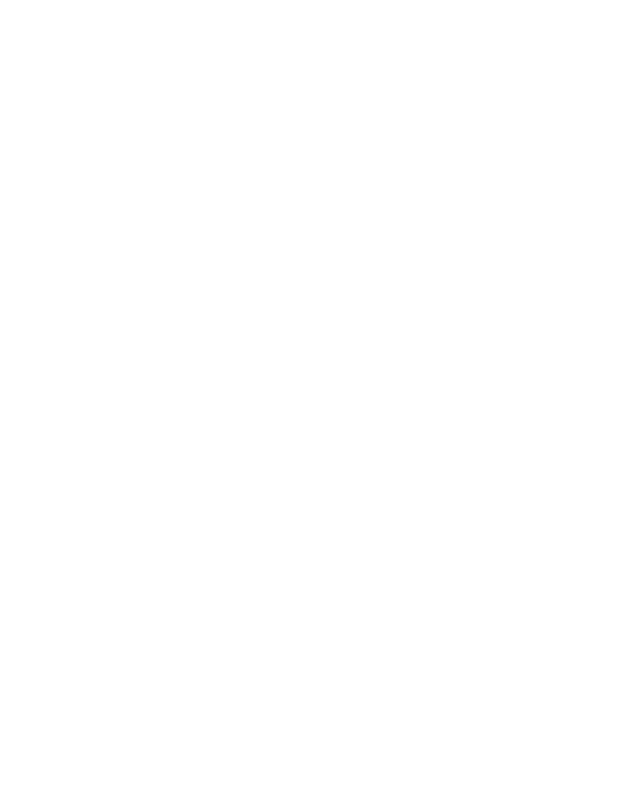
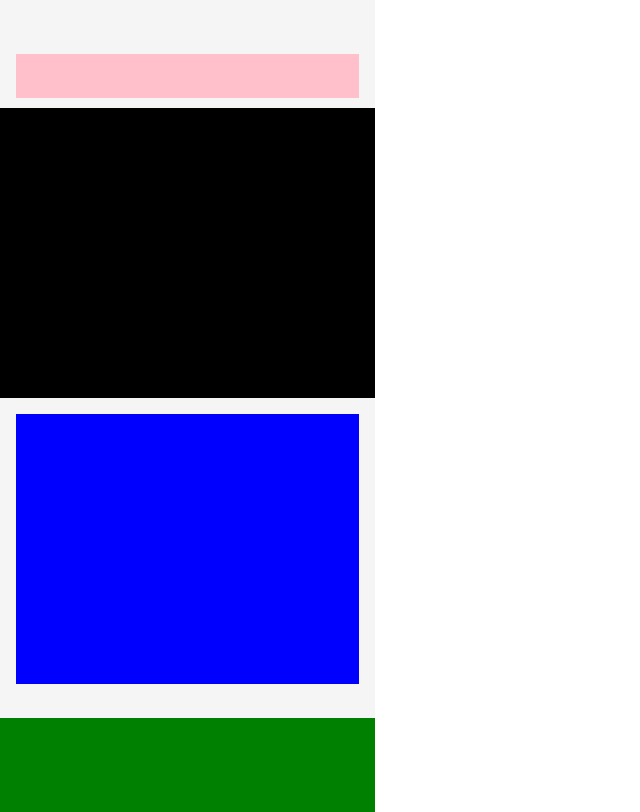
Before and after one commit to fafa123hua/flex, a website built with webpack: page src/Home.html in a window 1280 px wide. Shown: the whole page, without its empty margins (0-640 px from the left). Built offline with nearby package versions, Linux system fonts and the light colour scheme.

Commit message:
位置home头和两个待解决问题

```diff
--- a/src/Home.html
+++ b/src/Home.html
@@ -9,7 +9,27 @@
 </head>
 
 <body>
-
+    <!-- 本体 -->
+    <div class="home">
+        <!-- 头 -->
+        <div class="header">
+            <!-- 限制边框 -->
+            <div class="header-box">
+                <!-- 设置 -->
+                <div class="header-box-settings"></div>
+                <!-- 头像 -->
+                <div class="header-box-profile"></div>
+                <!-- 消息 -->
+                <div class="header-box-notification"></div>
+            </div>
+        </div>
+        <!-- 轮播图 -->
+        <div class="carousel"></div>
+        <!-- 按键 -->
+        <div class="buttons"></div>
+        <!-- 菜单栏 -->
+        <div class="menu"></div>
+    </div>
 </body>
 
 </html>
--- /dev/null
+++ b/src/css/Home.less
@@ -0,0 +1,57 @@
+* {
+	margin: 0;
+	padding: 0;
+}
+// 本体
+.home {
+	position: relative;
+	width: 375px;
+	height: 812px;
+	background: #f5f5f5;
+}
+// 头
+.header {
+	position: absolute;
+	width: 375px;
+	height: 64px;
+	left: 0px;
+	top: 44px;
+	// 子类flex布局
+	display: flex;
+	justify-content: center;
+	align-items: center;
+	// 限制边框
+	.header-box {
+		width: 343px;
+		height: 44px;
+		background-color: pink;
+	}
+}
+// 轮播图
+.carousel {
+	position: absolute;
+	width: 375px;
+	height: 290px;
+	left: 0px;
+	top: 108px;
+	background-color: black;
+}
+// 按键
+.buttons {
+	position: absolute;
+	width: 343px;
+	height: 270px;
+	left: 16px;
+	top: 414px;
+	background-color: blue;
+}
+// 菜单
+.menu {
+	position: absolute;
+	width: 375px;
+	height: 94px;
+	left: 0px;
+	top: 718px;
+	background-color: green;
+	// flex布局
+}
--- a/src/js/Home.js
+++ b/src/js/Home.js
@@ -1,2 +1 @@
-console.log('123')
-    // require('../css/Security.less')
+require('../css/Home.less')
```
Also changed, not shown: 总结.md (+12 -0 lines), build/Home.html, build/Home.js, build/Security.html, 1 other file.
